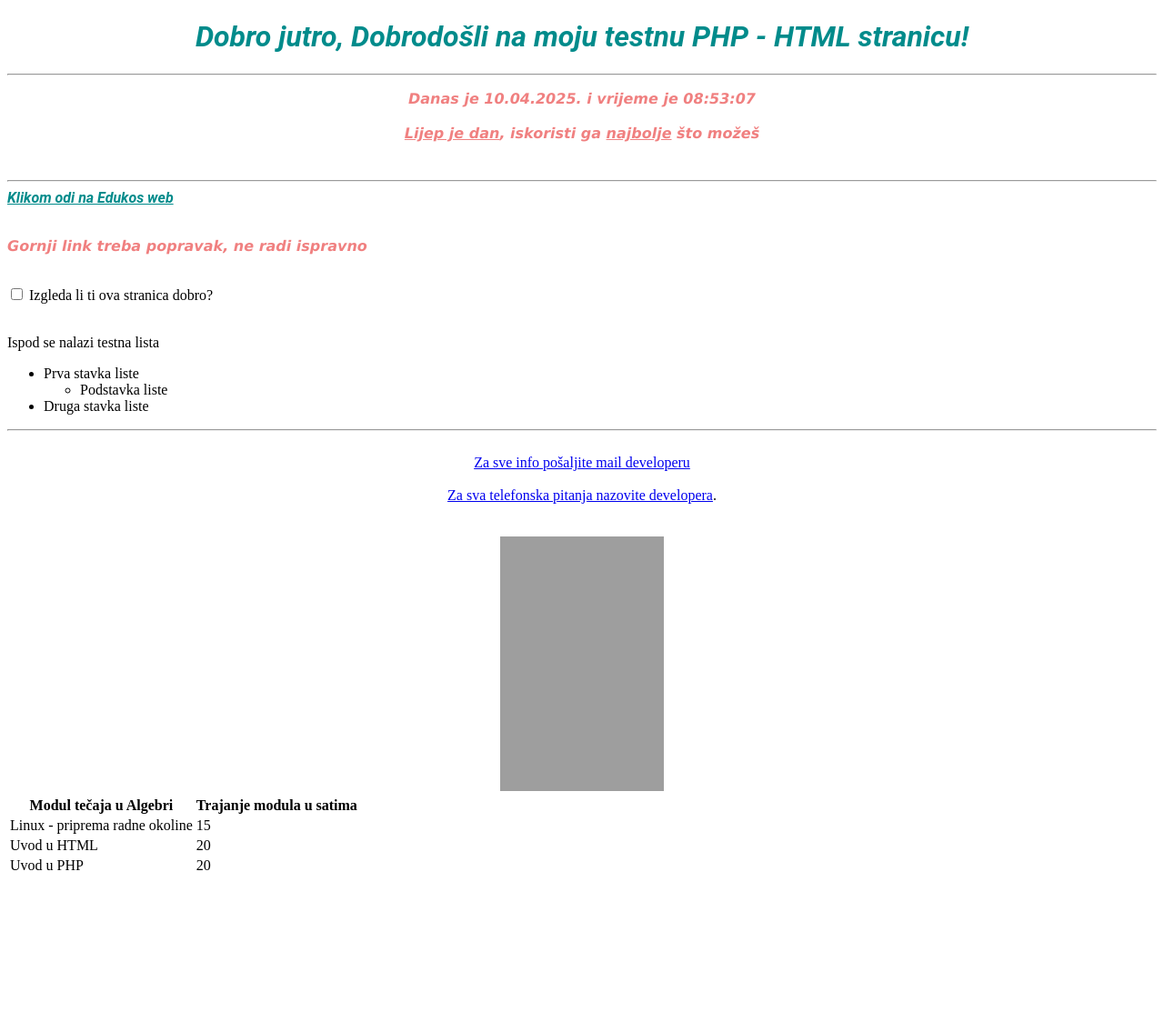
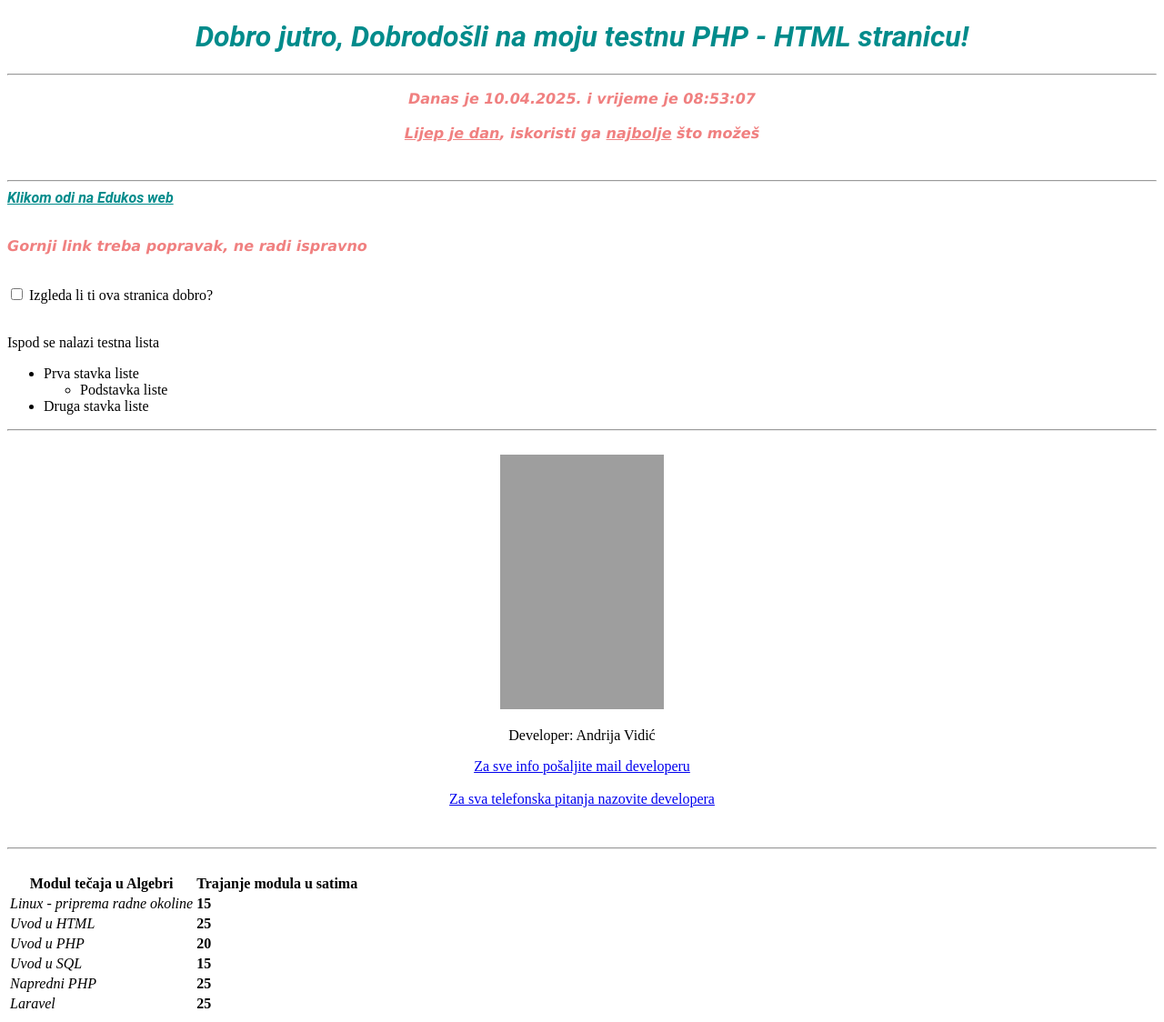
Before and after one commit to androvidic/testni-php-repozitorij, a PHP site: the page made by Test php localhost.php in a window 1280 px wide. Shown: the whole page at 91% size. Before the commit the page ends 957 px from the top, so only its background shows below. Run offline with PHP 8.4, Linux system fonts and the light colour scheme; grey boxes are pictures that could not be loaded.

Commit message:
Dorada tablice i opisa ispod slike

```diff
--- a/Test php localhost.php
+++ b/Test php localhost.php
@@ -75,35 +75,49 @@ echo $greeting . ", Dobrodošli na moju testnu PHP - HTML stranicu!";
 <hr>
 <br>
 <div style="text-align: center;">
+<img src="slike/ANDRIJA%20VIDI%C4%86.jpg" alt="Developer je Andrija Vidić" title="Developer je Andrija Vidić" width="180" height="280"/>
+<p>Developer: Andrija Vidić</p>
+    </div>
+    <div style="text-align: center;">
 <a href="mailto:andrija.vidic3@gmail.com">Za sve info pošaljite mail developeru</a>
 <br>
 <br>
-<a href="tel:+38516165165">Za sva telefonska pitanja nazovite developera</a>.
-<br>
-<br>
-<br>
-<img src="slike/ANDRIJA%20VIDI%C4%86.jpg" alt="Developer je Andrija Vidić" title="Developer je Andrija Vidić" width="180" height="280"/>
-    </div>
-
-    <div>
-
+<a href="tel:+38516165165">Za sva telefonska pitanja nazovite developera</a>
+</div>
+    <br>
+    <br>
+    <hr>
+    <br>
+    <div style="align-items: center;">
     <table>
         <tr>
             <th>Modul tečaja u Algebri</th>
              <th>Trajanje modula u satima</th>
         </tr>
-        <tr> <td>Linux - priprema radne okoline</td>
-             <td>15</td>
+            <tr>
+                <td><em>Linux - priprema radne okoline</em></td>
+                <td><strong>15</strong></td>
         </tr>
-        <tr> <td>Uvod u HTML</td>
-             <td>20</td>
+        <tr>
+            <td><em>Uvod u HTML</em></td>
+             <td><strong>25</strong>
         </tr>
-        <tr> <td>Uvod u PHP</td>
-             <td>20</td>
+        <tr>
+            <td><em>Uvod u PHP</em></td>
+             <td><strong>20</strong></td>
+        </tr>
+        <tr>
+            <td><em>Uvod u SQL</em></td>
+             <td><strong>15</strong></td>
+        </tr>
+        <tr>
+            <td><em>Napredni PHP</em></td>
+             <td><strong>25</strong></td>
+        </tr>
+        <tr> <td><em>Laravel</em></td>
+             <td><strong>25</strong></td>
         </tr>
     </table>
-
-
     </div>
 
 </body>
```
